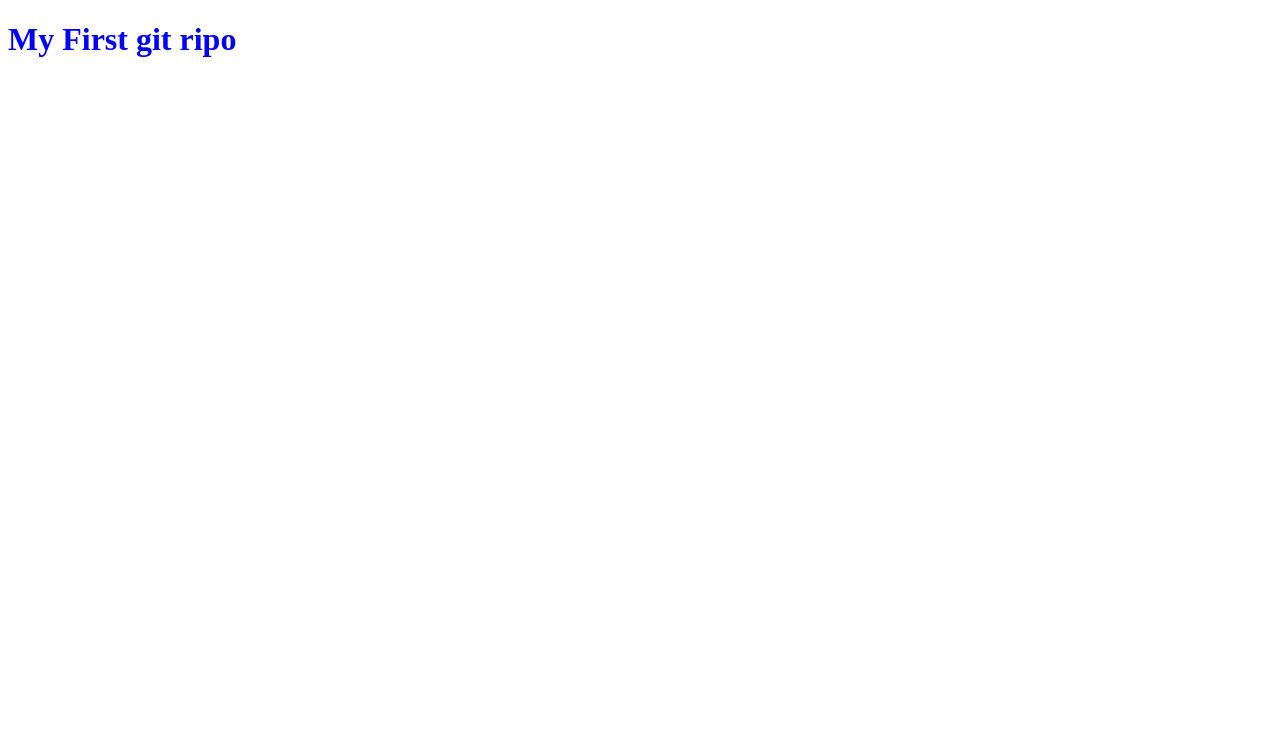
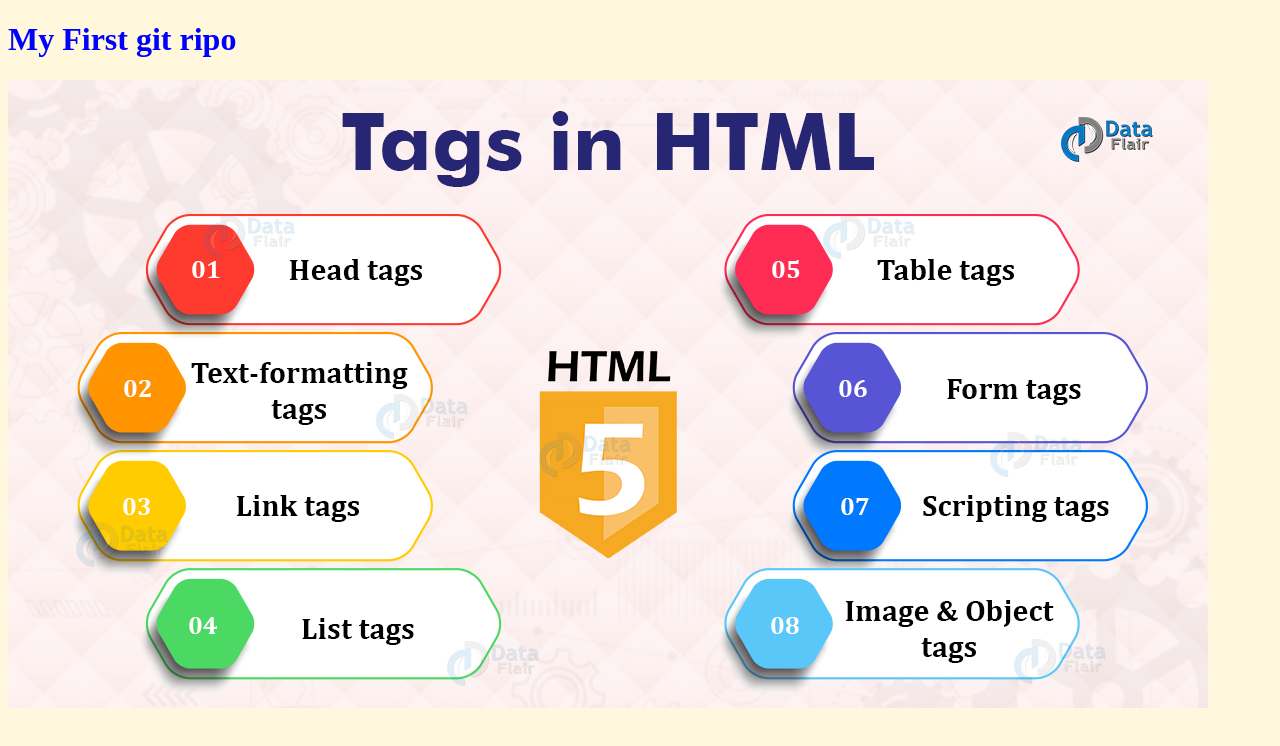
Before and after one commit to SanjidaNowrin/first-page-repo, a plain HTML site: page index.html in a window 1280 px wide. Drawn offline with Linux system fonts and the light colour scheme.

Commit message:
image added

```diff
--- a/index.html
+++ b/index.html
@@ -9,5 +9,6 @@
 </head>
 <body>
     <h1>My First git ripo</h1>
+    <img src="HTML-Tags-df.jpg" alt="">
 </body>
 </html>
--- a/style.css
+++ b/style.css
@@ -1,3 +1,6 @@
 h1{
     color: blue;
 }
+body{
+    background-color: cornsilk;
+}
```
Also changed, not shown: HTML-Tags-df.jpg (added).
